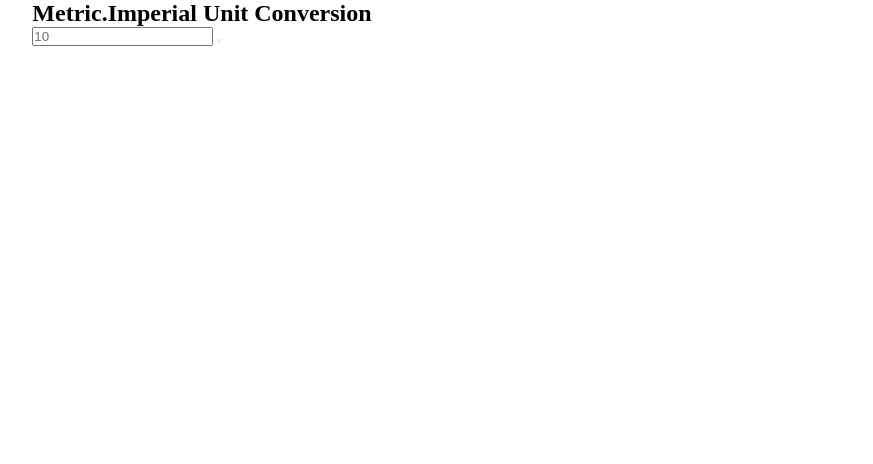
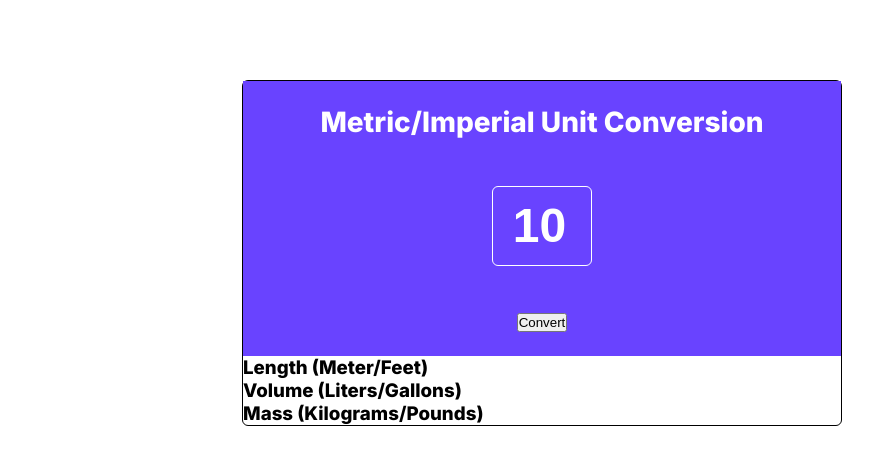
Before and after one commit to KieranWebDev/scrimbaMiniProjects, a plain HTML site: page unitConversionApp.html in a window 1280 px wide. Shown: the whole page, without its empty margins (98-971 px from the left). Drawn offline with Linux system fonts and the light colour scheme.

Commit message:
html complete

```diff
--- a/unitConversionApp.css
+++ b/unitConversionApp.css
@@ -9,8 +9,44 @@ html {
   padding: 0;
 }
 body {
-  width: clamp(300px, 100%, 600px);
+  font-family: 'Inter', sans-serif;
   display: flex;
+  flex-direction: column;
   justify-content: center;
   align-items: center;
 }
+.app-container {
+  margin-top: 80px;
+  width: clamp(300px, 100%, 600px);
+  border: 1px solid black;
+  border-radius: 6px;
+}
+.hero-container {
+  height: 275px;
+  display: flex;
+  flex-direction: column;
+  align-items: center;
+  justify-content: space-around;
+  background-color: #6943ff;
+  color: white;
+}
+.hero-container h1 {
+  font-size: 28px;
+  font-weight: 800;
+}
+.hero-container input {
+  background-color: #6943ff;
+  border: 1px solid white;
+  color: white;
+
+  height: 80px;
+  width: 100px;
+  font-size: 3rem;
+  font-weight: 800;
+  text-align: center;
+  text-indent: 10px;
+  border-radius: 6px;
+}
+.hero-container input::placeholder {
+  color: white;
+}
--- a/unitConversionApp.html
+++ b/unitConversionApp.html
@@ -6,18 +6,37 @@
     <meta http-equiv="X-UA-Compatible" content="IE=edge">
     <meta name="viewport" content="width=device-width, initial-scale=1.0">
     <title>unit conversion app</title>
+    <link rel="preconnect" href="https://fonts.googleapis.com">
+    <link rel="preconnect" href="https://fonts.gstatic.com" crossorigin>
+    <link href="https://fonts.googleapis.com/css2?family=Inter:wght@400;800&display=swap" rel="stylesheet">
     <link rel="stylesheet" href="unitConversionApp.css">
+
 </head>
 
 <body>
     <main class="app-container">
         <section class="hero-container">
-            <h1>Metric.Imperial Unit Conversion</h1>
+            <h1>Metric/Imperial Unit Conversion</h1>
             <input id="convert-input" type="number" placeholder="10">
-            <button id="convert-button"></button>
+            <button id="convert-button">Convert</button>
         </section>
         <section class="unit-display-section">
 
+            <div class="unit-container">
+                <h3>Length (Meter/Feet)</h3>
+                <p id="meter-to-feet"></p>
+            </div>
+
+            <div class="unit-container">
+                <h3>Volume (Liters/Gallons)
+                </h3>
+                <p id="liters-to-gallons"></p>
+            </div>
+
+            <div class="Mass (Kilograms/Pounds)">
+                <h3>Mass (Kilograms/Pounds)</h3>
+                <p id="kg-to-pounds"></p>
+            </div>
         </section>
 
     </main>
```
